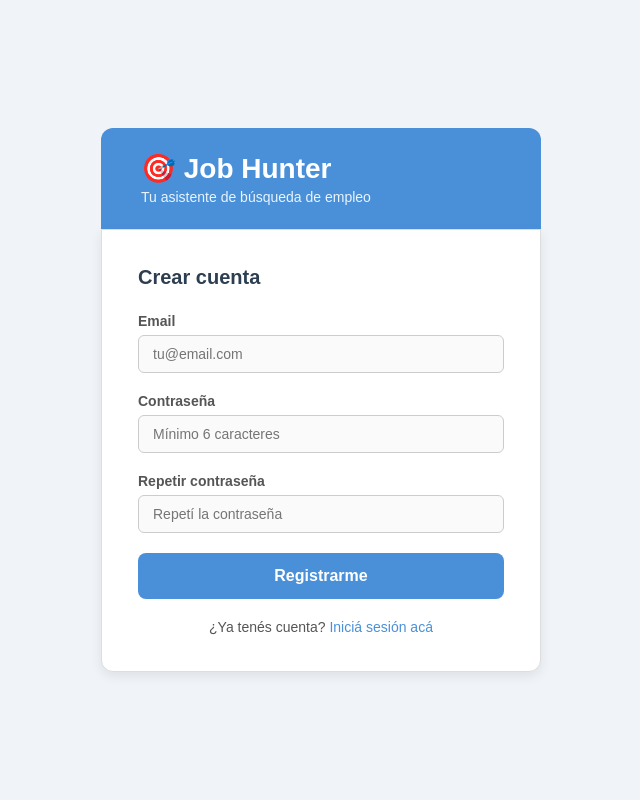
After one commit to mdodorico/job-hunter, a Flask app: page /registro in a window 1280 px wide. The commit adds this page. Shown: the whole page, without its empty margins (319-959 px from the left). Run offline with Flask 3, Linux system fonts and the light colour scheme; data that the repository does not hold is empty.

Commit message:
Add user login and registration system with flask-login
- New auth.py: User model, Google Sheets user storage, register/lookup
- New templates: login.html and registro.html
- app.py: LoginManager setup, /login, /logout, /registro routes, @login_required on protected pages
- Config routes now scoped per user (current_user.id)
- Logout button added to nav in all pages

Co-Authored-By: Claude Sonnet 4.6 <noreply@anthropic.com>

````diff
--- a/app.py
+++ b/app.py
@@ -2,31 +2,96 @@
 # APP - Punto de entrada web para Railway
 # ============================================================
 
-from flask import Flask, jsonify, request, render_template, send_file
+from flask import Flask, jsonify, request, render_template, send_file, redirect, url_for, flash
+from flask_login import LoginManager, login_user, logout_user, login_required, current_user
 from main import ejecutar_busqueda
 from cv_adapter import (
     extraer_texto_pdf, extraer_texto_word,
     scrapear_aviso, adaptar_cv,
     generar_word, generar_pdf
 )
+from auth import buscar_usuario_por_id, buscar_usuario_por_email, registrar_usuario
 import threading
 import os
 from io import BytesIO
 
 app = Flask(__name__)
+app.secret_key = os.environ.get("SECRET_KEY", "job-hunter-secret-2024")
+
+login_manager = LoginManager()
+login_manager.init_app(app)
+login_manager.login_view = "login_page"
 
 
+@login_manager.user_loader
+def load_user(user_id):
+    return buscar_usuario_por_id(user_id)
+
+
+# ── Auth routes ──────────────────────────────────────────────
+
+@app.route("/login", methods=["GET"])
+def login_page():
+    return render_template("login.html")
+
+
+@app.route("/login", methods=["POST"])
+def login_post():
+    email = request.form.get("email", "").strip()
+    password = request.form.get("password", "")
+    user = buscar_usuario_por_email(email)
+    if not user or not user.check_password(password):
+        return render_template("login.html", error="Email o contraseña incorrectos.")
+    login_user(user)
+    return redirect(url_for("home"))
+
+
+@app.route("/logout")
+@login_required
+def logout():
+    logout_user()
+    return redirect(url_for("login_page"))
+
+
+@app.route("/registro", methods=["GET"])
+def registro_page():
+    return render_template("registro.html")
+
+
+@app.route("/registro", methods=["POST"])
+def registro_post():
+    email = request.form.get("email", "").strip()
+    password = request.form.get("password", "")
+    password2 = request.form.get("password2", "")
+    if not email or not password:
+        return render_template("registro.html", error="Completá todos los campos.")
+    if password != password2:
+        return render_template("registro.html", error="Las contraseñas no coinciden.")
+    if len(password) < 6:
+        return render_template("registro.html", error="La contraseña debe tener al menos 6 caracteres.")
+    user, error = registrar_usuario(email, password)
+    if error:
+        return render_template("registro.html", error=error)
+    login_user(user)
+    return redirect(url_for("home"))
+
+
+# ── App routes ───────────────────────────────────────────────
+
 @app.route("/")
+@login_required
 def home():
     return render_template("index.html")
 
 
 @app.route("/adaptar", methods=["GET"])
+@login_required
 def adaptar_page():
     return render_template("adaptar.html")
 
 
 @app.route("/adaptar", methods=["POST"])
+@login_required
 def adaptar_cv_route():
     url = request.form.get("url", "").strip()
     formato = request.form.get("formato", "word")
@@ -79,10 +144,11 @@ def adaptar_cv_route():
 
 
 @app.route("/configurar", methods=["GET"])
+@login_required
 def configurar_page():
     from storage import cargar_config
     from config import KEYWORDS as KEYWORDS_DEFAULT, KEYWORDS_URL as KEYWORDS_URL_DEFAULT
-    config = cargar_config() or {
+    config = cargar_config(user_id=current_user.id) or {
         "keywords": KEYWORDS_DEFAULT,
         "keywords_url": KEYWORDS_URL_DEFAULT,
     }
@@ -90,6 +156,7 @@ def configurar_page():
 
 
 @app.route("/configurar/generar", methods=["POST"])
+@login_required
 def configurar_generar():
     import anthropic, json
     data = request.get_json()
@@ -121,7 +188,6 @@ Respondé ÚNICAMENTE con un JSON válido, sin explicaciones. Ejemplo de formato
             messages=[{"role": "user", "content": prompt}]
         )
         respuesta = message.content[0].text.strip()
-        # Limpiar posibles bloques markdown
         respuesta = respuesta.replace("```json", "").replace("```", "").strip()
         config_generada = json.loads(respuesta)
         return jsonify(config_generada)
@@ -130,10 +196,11 @@ Respondé ÚNICAMENTE con un JSON válido, sin explicaciones. Ejemplo de formato
 
 
 @app.route("/configurar/guardar", methods=["POST"])
+@login_required
 def configurar_guardar():
     from storage import guardar_config
     data = request.get_json()
-    ok = guardar_config(data)
+    ok = guardar_config(data, user_id=current_user.id)
     if ok:
         return jsonify({"status": "Configuración guardada ✅"})
     return jsonify({"error": "No se pudo guardar la configuración."}), 500
@@ -146,8 +213,6 @@ def run():
     return jsonify({"status": "Búsqueda iniciada ✅"})
 
 
-
-
 if __name__ == "__main__":
     port = int(os.environ.get("PORT", 8080))
     app.run(host="0.0.0.0", port=port)
--- /dev/null
+++ b/auth.py
@@ -0,0 +1,88 @@
+# ============================================================
+# AUTH - Manejo de usuarios y sesiones
+# ============================================================
+
+from flask_login import UserMixin
+from werkzeug.security import generate_password_hash, check_password_hash
+from storage import get_client
+import json
+
+SHEET_USERS = "job-hunter-users"
+
+
+class User(UserMixin):
+    def __init__(self, id, email, password_hash):
+        self.id = id
+        self.email = email
+        self.password_hash = password_hash
+
+    def check_password(self, password):
+        return check_password_hash(self.password_hash, password)
+
+
+def _get_users_sheet():
+    client = get_client()
+    if not client:
+        return None
+    try:
+        return client.open(SHEET_USERS).sheet1
+    except Exception:
+        # Crear la hoja si no existe
+        try:
+            spreadsheet = client.create(SHEET_USERS)
+            sheet = spreadsheet.sheet1
+            sheet.append_row(["id", "email", "password_hash"])
+            return sheet
+        except Exception as e:
+            print(f"❌ Error creando hoja de usuarios: {e}")
+            return None
+
+
+def cargar_todos_usuarios() -> list:
+    try:
+        sheet = _get_users_sheet()
+        if not sheet:
+            return []
+        rows = sheet.get_all_records()
+        return [User(str(r["id"]), r["email"], r["password_hash"]) for r in rows]
+    except Exception as e:
+        print(f"❌ Error cargando usuarios: {e}")
+        return []
+
+
+def buscar_usuario_por_id(user_id: str):
+    usuarios = cargar_todos_usuarios()
+    for u in usuarios:
+        if u.id == str(user_id):
+            return u
+    return None
+
+
+def buscar_usuario_por_email(email: str):
+    usuarios = cargar_todos_usuarios()
+    for u in usuarios:
+        if u.email.lower() == email.lower():
+            return u
+    return None
+
+
+def registrar_usuario(email: str, password: str):
+    """
+    Registra un nuevo usuario. Retorna (usuario, error).
+    """
+    if buscar_usuario_por_email(email):
+        return None, "Ya existe una cuenta con ese email."
+
+    try:
+        sheet = _get_users_sheet()
+        if not sheet:
+            return None, "No se pudo conectar con la base de datos."
+
+        rows = sheet.get_all_records()
+        nuevo_id = str(len(rows) + 1)
+        password_hash = generate_password_hash(password)
+        sheet.append_row([nuevo_id, email, password_hash])
+
+        return User(nuevo_id, email, password_hash), None
+    except Exception as e:
+        return None, f"Error al registrar: {str(e)}"
--- a/requirements.txt
+++ b/requirements.txt
@@ -3,6 +3,7 @@ beautifulsoup4
 rapidfuzz
 python-dotenv
 flask
+flask-login
 gunicorn
 gspread
 google-auth
@@ -11,3 +12,4 @@ anthropic
 python-docx
 pdfplumber
 fpdf2
+werkzeug
--- a/templates/adaptar.html
+++ b/templates/adaptar.html
@@ -194,6 +194,7 @@
         <a href="/">🏠 Inicio</a>
         <a href="/configurar">⚙️ Configurar búsqueda</a>
         <a href="/adaptar" class="active">📄 Adaptar CV</a>
+        <a href="/logout" style="color: #e74c3c;">🚪 Salir</a>
     </div>
 
     <h2>Adaptador de CV</h2>
--- a/templates/configurar.html
+++ b/templates/configurar.html
@@ -188,6 +188,7 @@
         <a href="/">🏠 Inicio</a>
         <a href="/configurar" class="active">⚙️ Configurar búsqueda</a>
         <a href="/adaptar">📄 Adaptar CV</a>
+        <a href="/logout" style="color: #e74c3c;">🚪 Salir</a>
     </div>
 
     <h2>Configurar búsqueda</h2>
--- a/templates/index.html
+++ b/templates/index.html
@@ -138,6 +138,7 @@
         <a href="/" class="active">🏠 Inicio</a>
         <a href="/configurar">⚙️ Configurar búsqueda</a>
         <a href="/adaptar">📄 Adaptar CV</a>
+        <a href="/logout" style="color: #e74c3c;">🚪 Salir</a>
     </div>
 
     <h2>Bienvenida a Job Hunter</h2>
--- /dev/null
+++ b/templates/registro.html
@@ -0,0 +1,99 @@
+<!DOCTYPE html>
+<html lang="es">
+<head>
+    <meta charset="UTF-8">
+    <meta name="viewport" content="width=device-width, initial-scale=1.0">
+    <title>Registrarse — Job Hunter</title>
+    <style>
+        * { box-sizing: border-box; margin: 0; padding: 0; }
+        body {
+            font-family: Arial, sans-serif;
+            background: #f0f4f8;
+            min-height: 100vh;
+            display: flex;
+            flex-direction: column;
+            align-items: center;
+            justify-content: center;
+            padding: 40px 20px;
+        }
+        header {
+            background: #4A90D9;
+            color: white;
+            padding: 24px 40px;
+            border-radius: 12px 12px 0 0;
+            width: 100%;
+            max-width: 440px;
+        }
+        header h1 { font-size: 28px; margin-bottom: 4px; }
+        header p { color: #e8f4fd; font-size: 14px; }
+        .card {
+            background: white;
+            border: 1px solid #ddd;
+            border-radius: 0 0 12px 12px;
+            padding: 36px;
+            width: 100%;
+            max-width: 440px;
+            box-shadow: 0 4px 12px rgba(0,0,0,0.08);
+        }
+        h2 { color: #2c3e50; margin-bottom: 24px; font-size: 20px; }
+        label { display: block; color: #555; margin-bottom: 6px; font-size: 14px; font-weight: bold; }
+        input[type="email"], input[type="password"] {
+            width: 100%;
+            padding: 10px 14px;
+            border: 1px solid #ccc;
+            border-radius: 6px;
+            font-size: 14px;
+            margin-bottom: 20px;
+            background: #fafafa;
+        }
+        input:focus { outline: none; border-color: #4A90D9; }
+        .btn {
+            width: 100%;
+            padding: 14px;
+            background: #4A90D9;
+            color: white;
+            border: none;
+            border-radius: 8px;
+            font-size: 16px;
+            cursor: pointer;
+            font-weight: bold;
+        }
+        .btn:hover { background: #357abd; }
+        .error {
+            background: #fde8e8;
+            color: #c0392b;
+            padding: 12px;
+            border-radius: 6px;
+            font-size: 14px;
+            margin-bottom: 20px;
+        }
+        .link { text-align: center; margin-top: 20px; font-size: 14px; color: #555; }
+        .link a { color: #4A90D9; text-decoration: none; }
+        .link a:hover { text-decoration: underline; }
+    </style>
+</head>
+<body>
+<header>
+    <h1>🎯 Job Hunter</h1>
+    <p>Tu asistente de búsqueda de empleo</p>
+</header>
+<div class="card">
+    <h2>Crear cuenta</h2>
+    {% if error %}
+    <div class="error">{{ error }}</div>
+    {% endif %}
+    <form method="POST">
+        <label for="email">Email</label>
+        <input type="email" id="email" name="email" required placeholder="tu@email.com">
+        <label for="password">Contraseña</label>
+        <input type="password" id="password" name="password" required placeholder="Mínimo 6 caracteres">
+        <label for="password2">Repetir contraseña</label>
+        <input type="password" id="password2" name="password2" required placeholder="Repetí la contraseña">
+        <button type="submit" class="btn">Registrarme</button>
+    </form>
+    <div class="link">
+        ¿Ya tenés cuenta? <a href="/login">Iniciá sesión acá</a>
+    </div>
+</div>
+</body>
+</html>
````
Also changed, not shown: storage.py (+40 -24 lines), templates/login.html (added, +97 -0 lines).
